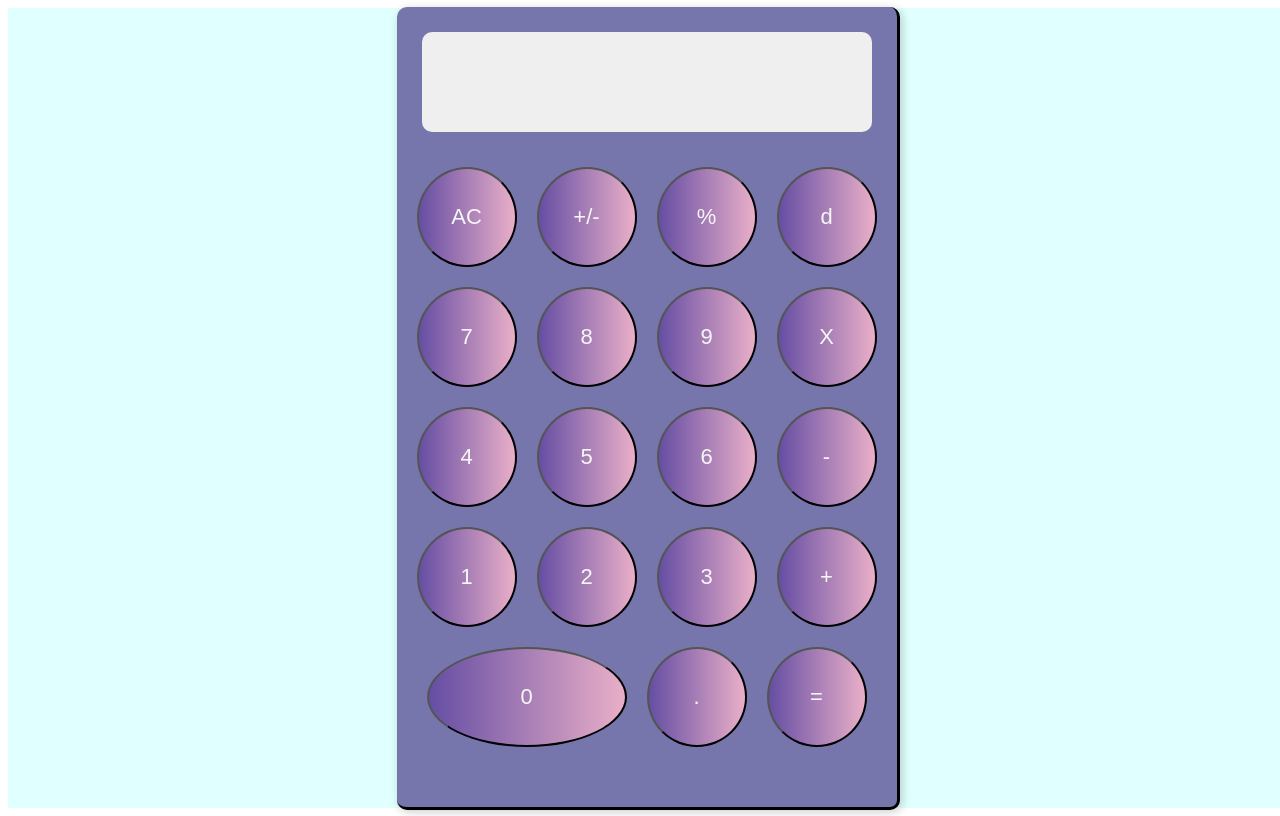
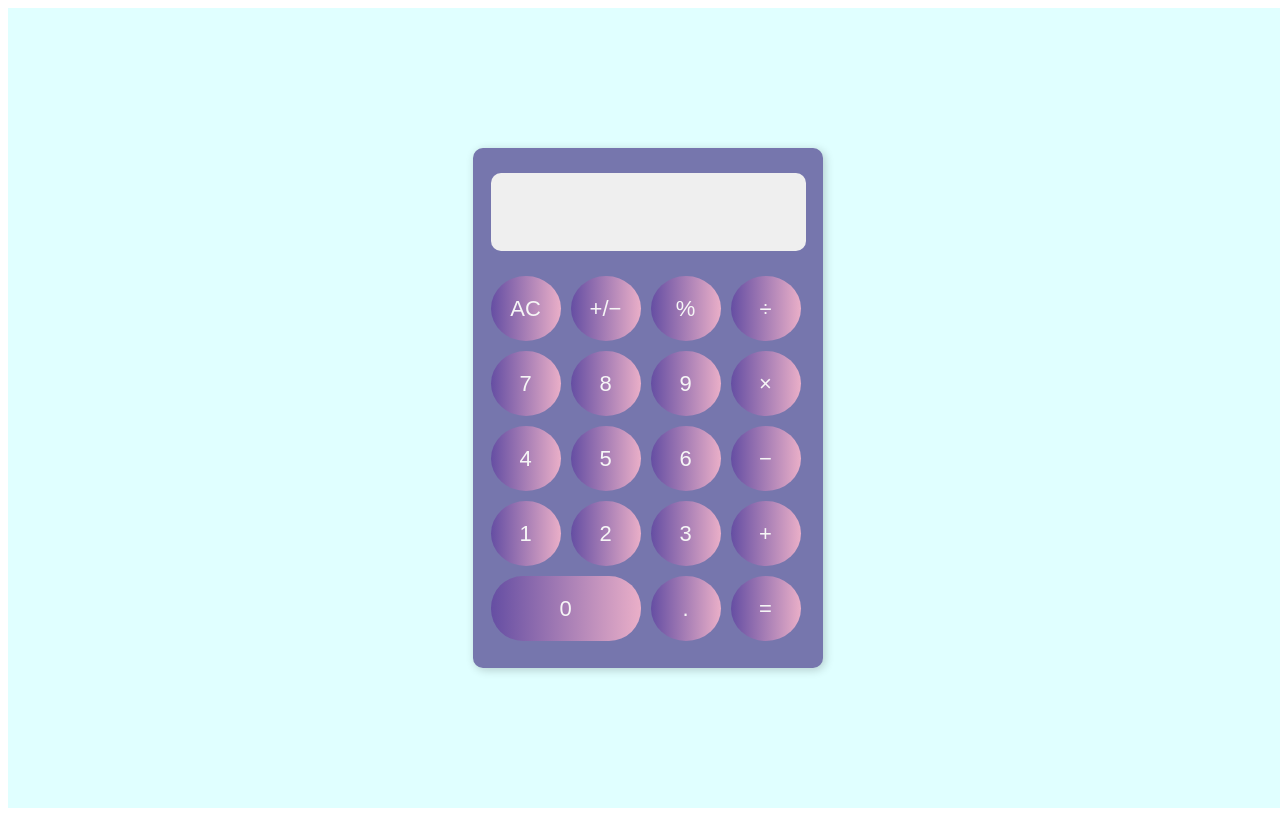
Before and after one commit to diannevillarica/odin-calculator, a plain HTML site: page index.html in a window 1280 px wide. Drawn offline with Linux system fonts and the light colour scheme.

Commit message:
Added CSS Grid to UI

```diff
--- a/index.html
+++ b/index.html
@@ -12,26 +12,26 @@
     <main>
       <div class="calculator">
         <div class="calculator__display"></div>
-        <div class="calculator--flex">
+        <div class="calculator--buttons">
           <button class="calculator__button">AC</button>
-          <button class="calculator__button">+/-</button>
-          <button class="calculator__button">%</button>
-          <button class="calculator__button">d</button>
+          <button class="calculator__button">&plus;/&minus;</button>
+          <button class="calculator__button">&percnt;</button>
+          <button class="calculator__button">&divide;</button>
           <button class="calculator__button">7</button>
           <button class="calculator__button">8</button>
           <button class="calculator__button">9</button>
-          <button class="calculator__button">X</button>
+          <button class="calculator__button">&times;</button>
           <button class="calculator__button">4</button>
           <button class="calculator__button">5</button>
           <button class="calculator__button">6</button>
-          <button class="calculator__button">-</button>
+          <button class="calculator__button">&minus;</button>
           <button class="calculator__button">1</button>
           <button class="calculator__button">2</button>
           <button class="calculator__button">3</button>
-          <button class="calculator__button">+</button>
-          <button class="calculator__button--0">0</button>
+          <button class="calculator__button">&plus;</button>
+          <button class="calculator__button calculator__button--0">0</button>
           <button class="calculator__button">.</button>
-          <button class="calculator__button">=</button>
+          <button class="calculator__button">&equals;</button>
         </div>
       </div>
     </main>
--- a/style.css
+++ b/style.css
@@ -18,41 +18,43 @@ main {
 }
 
 .calculator {
-  width: 500px;
-  height: 800px;
+  max-width: 350px;
+  width: 100%;
+  height: 520px;
   background-color: rgb(118, 118, 173);
   border-radius: 10px;
-  border-right: 3px solid black;
-  border-bottom: 3px solid black;
+  /* border-right: 3px solid black;
+  border-bottom: 3px solid black; */
   box-shadow: 2px 2px 10px rgba(0, 0, 0, 0.2);
 }
 
+.calculator > * {
+  margin: 25px auto;
+  width: 90%;
+}
+
 .calculator__display {
-  width: 90%;
-  height: 100px;
+  height: calc(100% - 85%);
   background-color: rgb(239, 239, 239);
   border-radius: 10px;
-  margin: 25px auto;
 }
 
-.calculator--flex {
-  display: flex;
-  flex-flow: row wrap;
-  justify-content: center;
+.calculator--buttons {
+  display: grid;
+  grid-template-columns: repeat(4, 70px);
+  grid-auto-rows: minmax(65px, auto);
+  grid-gap: 10px;
 }
 
 .calculator__button {
-  width: 100px;
-  height: 100px;
   background: linear-gradient(to right, #654ea3, #eaafc8);
   border-radius: 50%;
-  margin: 10px;
+  border: none;
 }
 
 .calculator__button--0 {
-  width: 200px;
-  height: 100px;
-  background: linear-gradient(to right, #654ea3, #eaafc8);
-  border-radius: 50%;
-  margin: 10px;
+  grid-column-start: 1;
+  grid-column-end: 3;
+  border-radius: 2rem;
+  padding: 0;
 }
```
